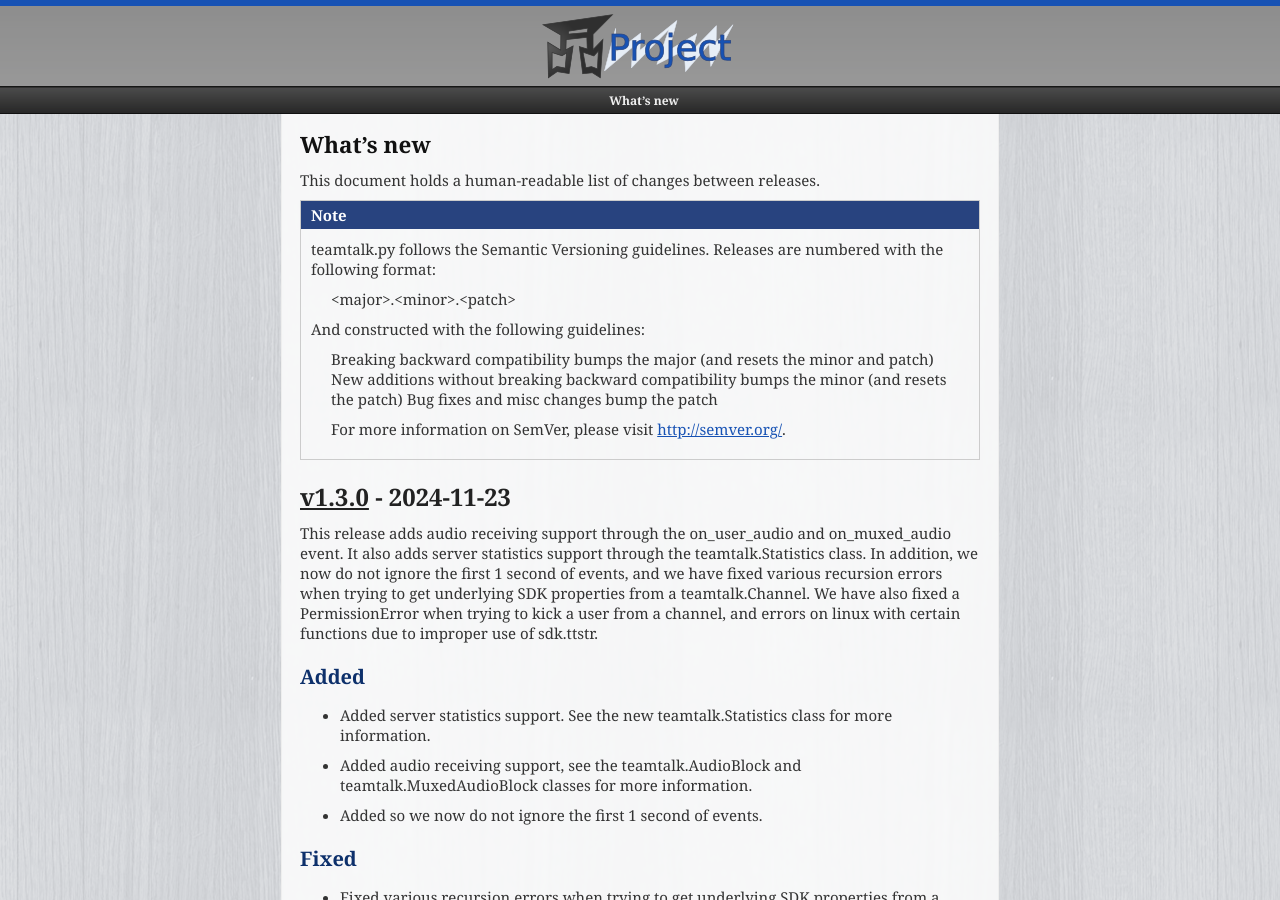
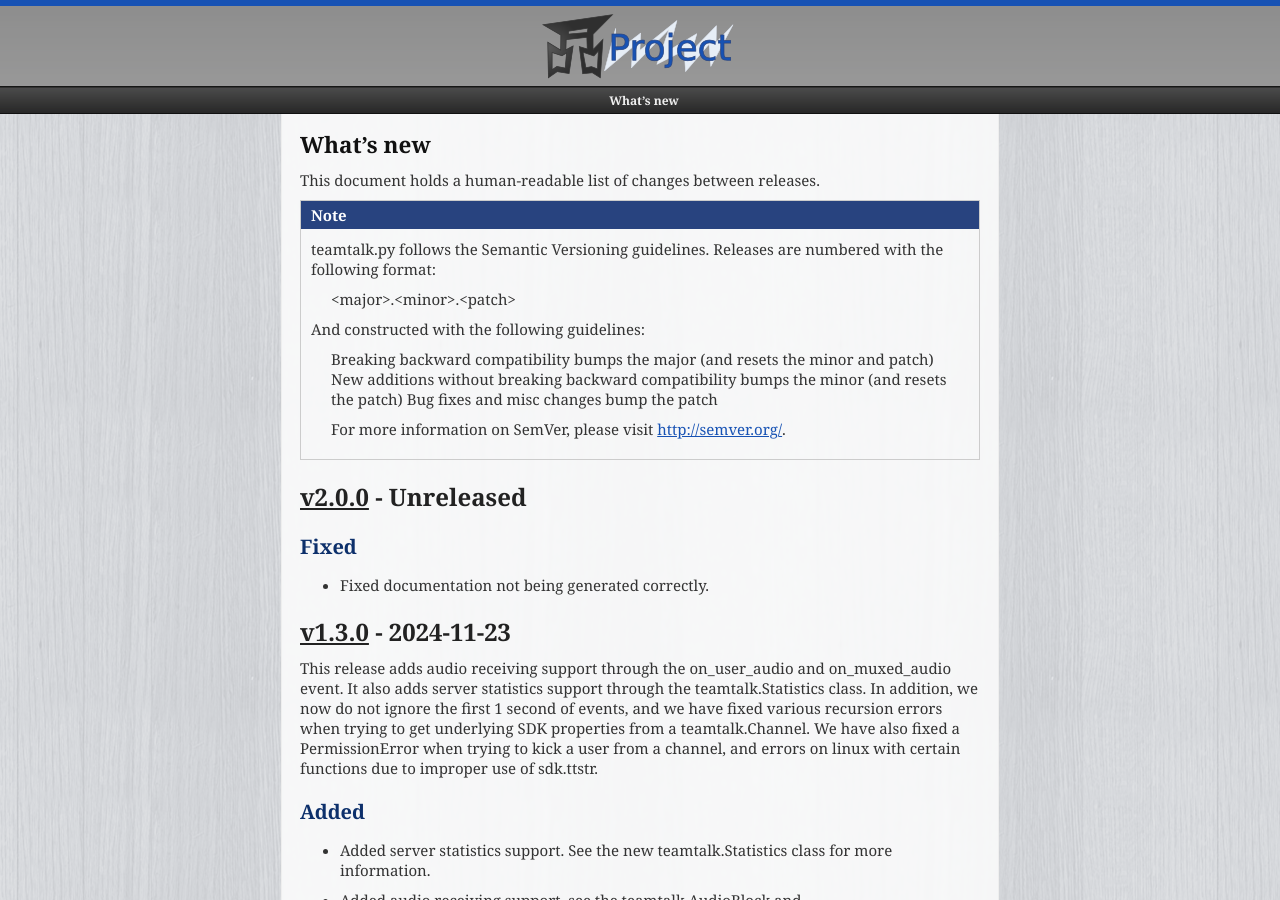
Before and after one commit to JessicaTegner/teamtalk.py, a Sphinx documentation site: the page built from docs/whats-new.rst, in a window 1280 px wide and 900 px high. Built offline with Sphinx 7.4.7, drawn with Linux system fonts in a browser that asks for light colours.

Commit message:
Docs fixes

```diff
--- a/docs/_static/csv/miss.csv
+++ b/docs/_static/csv/miss.csv
@@ -1,2 +1,2 @@
 on_ready	None	Called when the bot is started and ready to accept events.
-on_error	event_name (str), \*args (Any), \*\*kwargs (Any),Called when another event errors. Has a default implementation
+on_error	event_name (str), \*args (Any), \*\*kwargs (Any)	Called when another event errors. Has a default implementation
--- a/docs/whats-new.rst
+++ b/docs/whats-new.rst
@@ -15,6 +15,14 @@ This document holds a human-readable list of changes between releases.
     Bug fixes and misc changes bump the patch
 
     For more information on SemVer, please visit http://semver.org/.
+
+:version:`2.0.0` - Unreleased
+---------------------------------
+
+Fixed
+~~~~~
+
+- Fixed documentation not being generated correctly.
 
 :version:`1.3.0` - 2024-11-23
 ---------------------------------
```
Also changed, not shown: docs/events.rst (+1 -6 lines).
